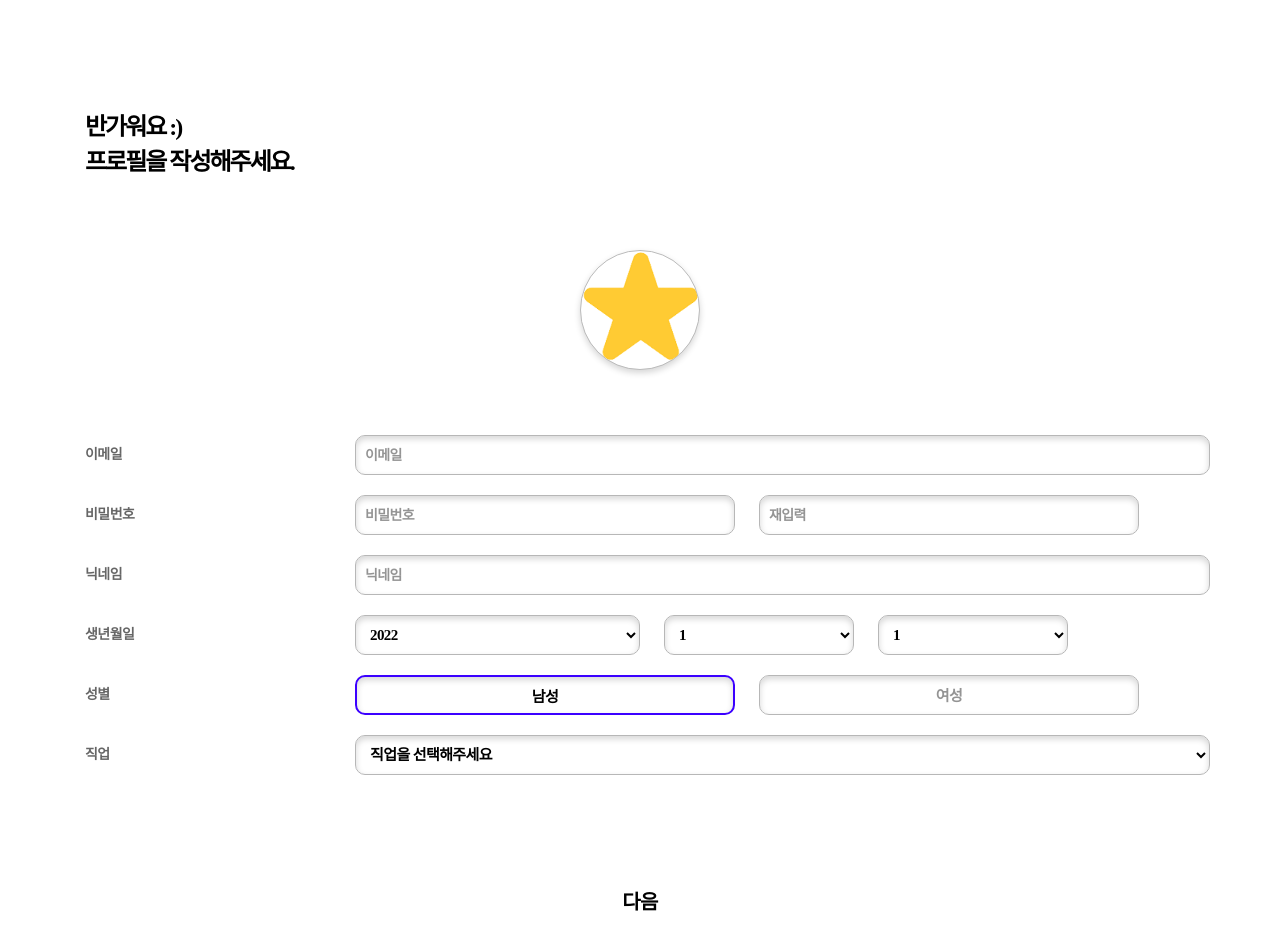
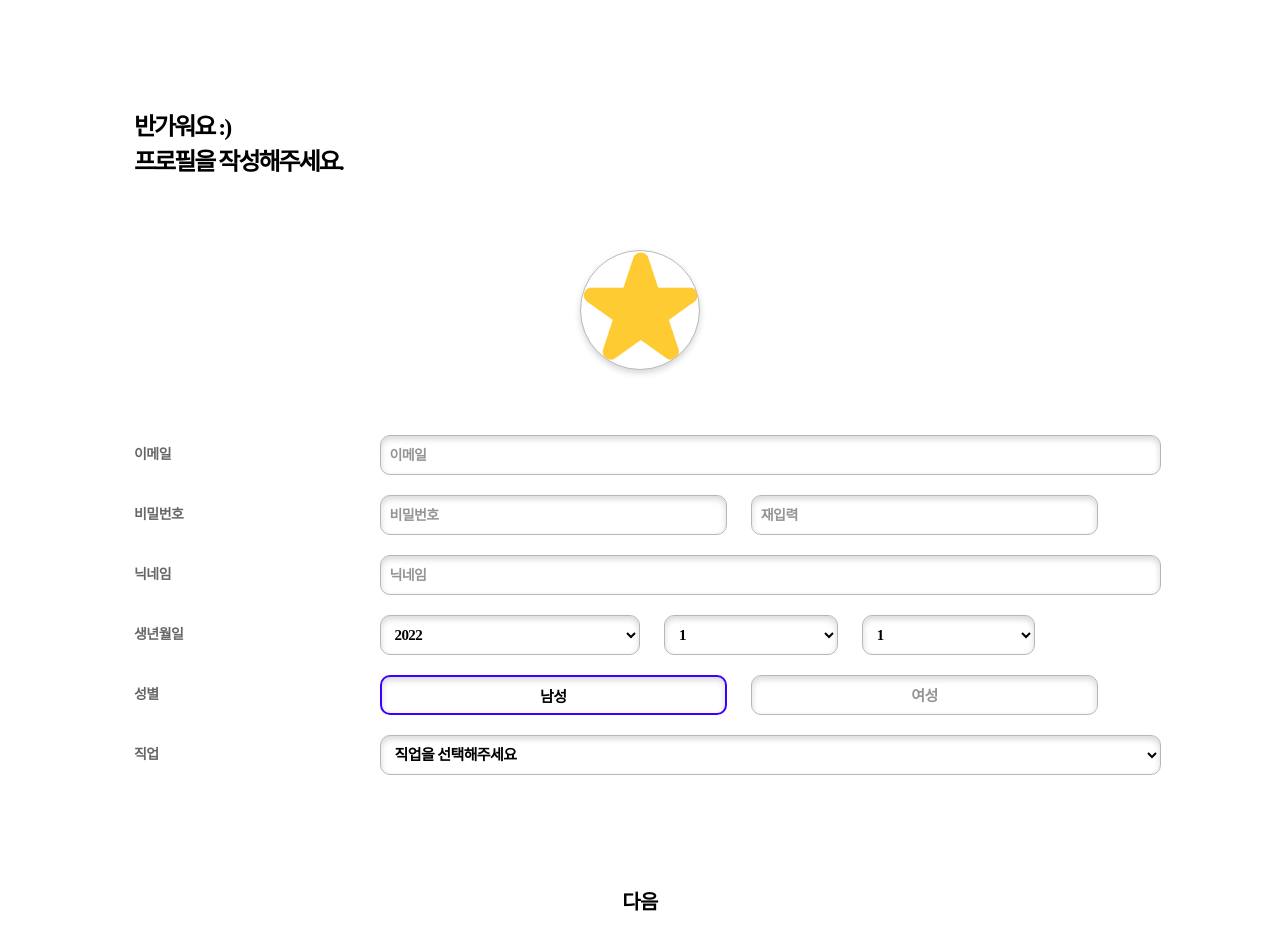
Before and after one commit to dajeongPark-dev/dwith, a Vue app in the folder frontend/: page /register in a window 1280 px wide. Shown: the top 950 px of the page. Built offline with nearby package versions, Linux system fonts and the light colour scheme.

Commit message:
Update Register Layout
회원가입 레이아웃 수정

```diff
--- a/frontend/public/index.html
+++ b/frontend/public/index.html
@@ -17,7 +17,8 @@
         <script src="js/bootstrap.min.js"></script>
 
         <!-- CSS Custom -->
-        <link rel="stylesheet" href="css/custom.css" type="text/css" />
+        <link rel="stylesheet" href="css/auth_custom.css" type="text/css" />
+        <link rel="stylesheet" href="css/home_custom.css" type="text/css" />
         <link rel="stylesheet" href="css/navigation.css" type="text/css" />
         <!-- JS Custom -->
     </head>
--- a/frontend/src/components/register_components/Register_1.vue
+++ b/frontend/src/components/register_components/Register_1.vue
@@ -1,6 +1,6 @@
 <template>
     <!-- 1페이지 -->
-    <div class="container">
+    <div>
         <!-- 인사글 -->
         <div class="register-hello">반가워요 :)<br />프로필을 작성해주세요.</div>
         <!-- 프로필 사진 설정(text) -->
--- a/frontend/src/components/register_components/Register_2.vue
+++ b/frontend/src/components/register_components/Register_2.vue
@@ -1,6 +1,6 @@
 <template>
     <!-- 2페이지 -->
-    <div class="container">
+    <div>
         <!-- 인사글 -->
         <div class="register-hello">관심 직종을 선택해 주세요.</div>
         <!-- 관심 직종 입력(radio) -->
--- a/frontend/src/components/register_components/Register_3.vue
+++ b/frontend/src/components/register_components/Register_3.vue
@@ -1,6 +1,6 @@
 <template>
     <!-- 3페이지 -->
-    <div class="container">
+    <div>
         <!-- 인사글 -->
         <div class="register-hello">직종과 관련된 키워드 중<br />관심 진로를 선택해 주세요.</div>
         <div class="register-input3">
--- a/frontend/src/components/register_components/Register_4.vue
+++ b/frontend/src/components/register_components/Register_4.vue
@@ -1,5 +1,5 @@
 <template>
-    <div class="container">
+    <div>
         <!-- 인사글 -->
         <div class="register-hello">이제 드윗과 함께<br />여러분의 꿈을 설계해 보세요!</div>
         <div class="register-input4">
--- a/frontend/src/views/RegisterPage.vue
+++ b/frontend/src/views/RegisterPage.vue
@@ -1,5 +1,5 @@
 <template>
-    <div class="register">
+    <div class="register container">
         <Register_1 v-if="registerStep === 1" @nextStep="nextStep"> </Register_1>
 
         <Register_2 v-else-if="registerStep === 2" @previousStep="previousStep" @nextStep="nextStep"> </Register_2>
```
Also changed, not shown: frontend/public/css/auth_custom.css (renamed from frontend/public/css/custom.css), frontend/public/css/home_custom.css (added), frontend/public/css/registerStyle.css (deleted).
